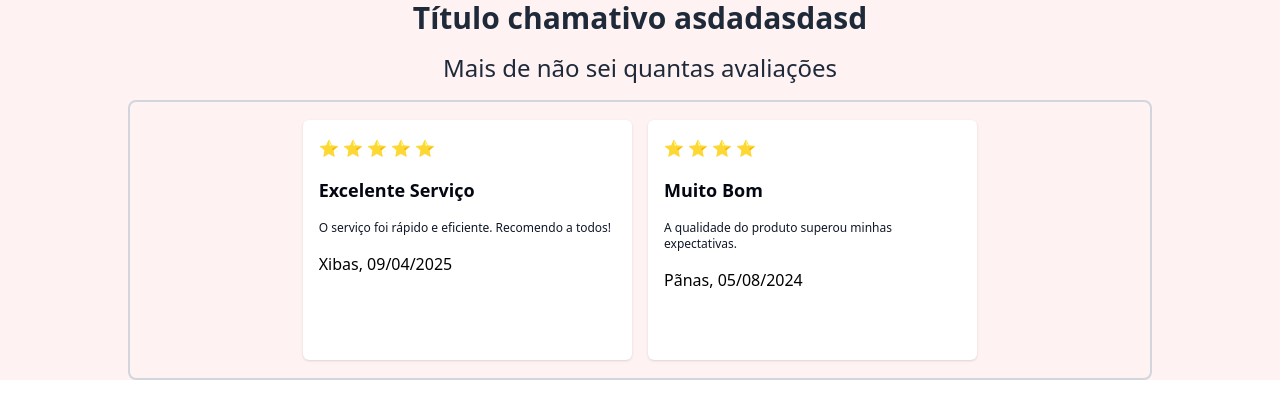
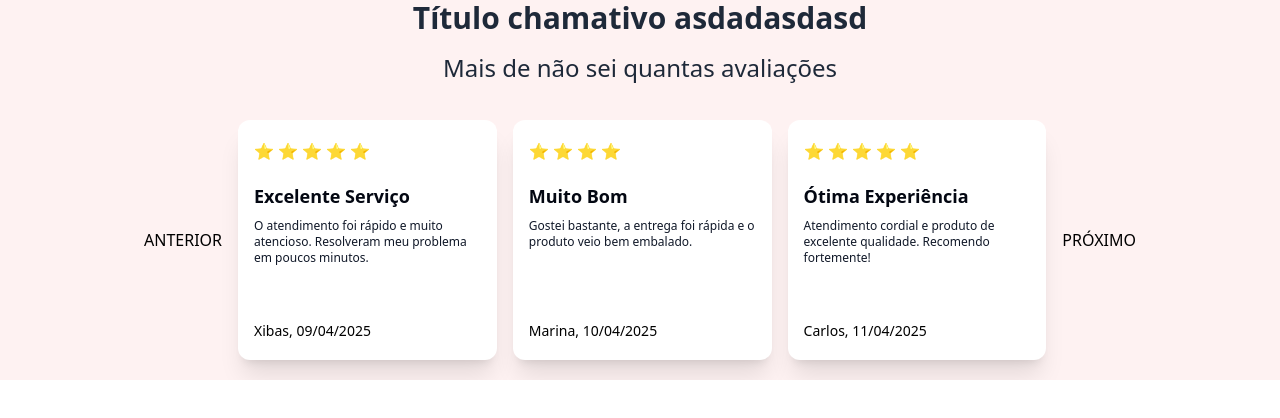
Before and after one commit to DrumondParizottoPiccolo/WebDelivery, a React (Vite) app: page / in a window 1280 px wide. Shown: the top 418 px of the page. Built offline with nearby package versions, Linux system fonts and the light colour scheme.

Commit message:
Arrumando o carrosel

```diff
--- a/src/Components/AvaliationCard.jsx
+++ /dev/null
@@ -1,20 +0,0 @@
-import React from 'react'
-
-
-function AvaliationCard({title, description, rating, date, user}) {
-
-  return (
-    <div className='flex flex-col w-1/3 h-60 rounded-md shadow-sm bg-white gap-4 p-4'>
-      <p className='flex gap-1'>
-         {Array.from({ length: Math.floor(rating) }).map((_, i) => (
-            <span key={i}>⭐</span>
-          ))}
-      </p>
-      <h3 className=' font-bold text-lg text-gray-950'>{title}</h3>
-      <p className='text-xs font-medium text-gray-900'>{description}</p>
-      <span>{user}, {date}</span>
-    </div>
-  )
-}
-
-export default AvaliationCard
--- /dev/null
+++ b/src/Components/EvaluationCard.jsx
@@ -0,0 +1,23 @@
+import React from 'react'
+
+
+function EvaluationCard({title, description, rating, date, user}) {
+
+  return (
+    <div className='flex flex-col w-72 h-60 rounded-xl shadow-xl bg-white gap-4 p-4 justify-evenly align-middle'>
+      <p className='flex gap-1'>
+         {Array.from({ length: Math.floor(rating) }).map((_, i) => (
+            <span key={i}>⭐</span>
+          ))}
+      </p>
+      <div className='flex flex-col h-30 gap-2 w-full'>
+          <h3 className=' font-bold text-lg text-gray-950'>{title}</h3>
+          <p className='text-xs font-medium text-gray-900'>{description}</p>
+      </div>
+
+      <span className='font-medium text-sm'>{user}, {date}</span>
+    </div>
+  )
+}
+
+export default EvaluationCard
--- a/src/Components/Section4.jsx
+++ b/src/Components/Section4.jsx
@@ -1,43 +1,95 @@
-import React from 'react'
-import AvaliationCard from './AvaliationCard'
+import React, {useState} from 'react'
+import EvaluationCard from './EvaluationCard'
 
 
 
 function Section4() {
-  const avaliationList = [
+  const evaluationList = [
    {
-        id:1,
+    id: 1,
     title: "Excelente Serviço",
-        description: "O serviço foi rápido e eficiente. Recomendo a todos!",
+    description: "O atendimento foi rápido e muito atencioso. Resolveram meu problema em poucos minutos.",
     rating: 5,
-        date:'09/04/2025',
-        user:'Xibas'
+    date: "09/04/2025",
+    user: "Xibas",
   },
   {
-        id:2,
+    id: 2,
     title: "Muito Bom",
-        description: "A qualidade do produto superou minhas expectativas.",
-        rating:4.5,
-        date:'05/08/2024',
-        user:'Pãnas'
-    }
-  ]
+    description: "Gostei bastante, a entrega foi rápida e o produto veio bem embalado.",
+    rating: 4.5,
+    date: "10/04/2025",
+    user: "Marina",
+  },
+  {
+    id: 3,
+    title: "Ótima Experiência",
+    description: "Atendimento cordial e produto de excelente qualidade. Recomendo fortemente!",
+    rating: 5,
+    date: "11/04/2025",
+    user: "Carlos",
+  },
+  {
+    id: 4,
+    title: "Serviço Confiável",
+    description: "Tudo correu conforme prometido, e me senti seguro durante todo o processo.",
+    rating: 4,
+    date: "12/04/2025",
+    user: "Fernanda",
+  },
+  {
+    id: 5,
+    title: "Superou Expectativas",
+    description: "Fiquei impressionado com a qualidade do atendimento e do produto final.",
+    rating: 5,
+    date: "13/04/2025",
+    user: "João",
+  },
+  {
+    id: 6,
+    title: "Recomendo",
+    description: "Equipe atenciosa, serviço de qualidade e entrega antes do prazo. Gostei muito!",
+    rating: 4.5,
+    date: "14/04/2025",
+    user: "Beatriz",
+  },
+  {
+    id: 7,
+    title: "Experiência Incrível",
+    description: "Não esperava que fosse tão bom! Tudo funcionou perfeitamente e voltarei a contratar.",
+    rating: 5,
+    date: "15/04/2025",
+    user: "Ricardo",
+  }]
+
+  const [startIndex, setStartIndex] = useState(0);
+  const itemsPerPage = 3;
+
+  const handlePrev = () => {
+    setStartIndex((prev) => Math.max(prev - itemsPerPage, 0));
+  };
+
+  const handleNext = () => {
+    setStartIndex((prev) =>
+      Math.min(prev + itemsPerPage, evaluationList.length - itemsPerPage)
+    );
+  };
+
+  const visibleItems = evaluationList.slice(startIndex, startIndex + itemsPerPage);
 
   return (
     <div className='w-full h-1/3 bg-red-50 flex justify-center items-center flex-col gap-4'>
         <h1 className='font-extrabold font-sans text-3xl text-gray-800'>Título chamativo asdadasdasd</h1>
         <h2 className='font-sans text-2xl text-gray-800 font-medium'>Mais de não sei quantas avaliações</h2>
-        <div className='flex-row flex gap-4 w-4/5 overflow-hidden border-2 border-gray-300 p-4 rounded-lg h-70 justify-center items-center'>
-          {avaliationList.map((avaliation) => (
-            <AvaliationCard
-              key={avaliation.id}
-              title={avaliation.title}
-              description={avaliation.description}
-              rating={avaliation.rating}
-              date={avaliation.date}
-              user={avaliation.user}
+        <div className='flex-row flex gap-4 w-4/5 overflow-hidden  p-4 rounded-lg h-70 justify-center items-center'>
+        <button onClick={handlePrev} disabled={startIndex === 0}>ANTERIOR</button>
+          {visibleItems.map((evaluation) => (
+            <EvaluationCard
+              key={evaluation.id}
+              {...evaluation}
             />
           ))}
+          <button onClick={handleNext} disabled={startIndex + itemsPerPage >= evaluationList.length}>PRÓXIMO</button>
         </div>
 
     </div>
```
Lines whose indentation alone changed are shown as unchanged.
